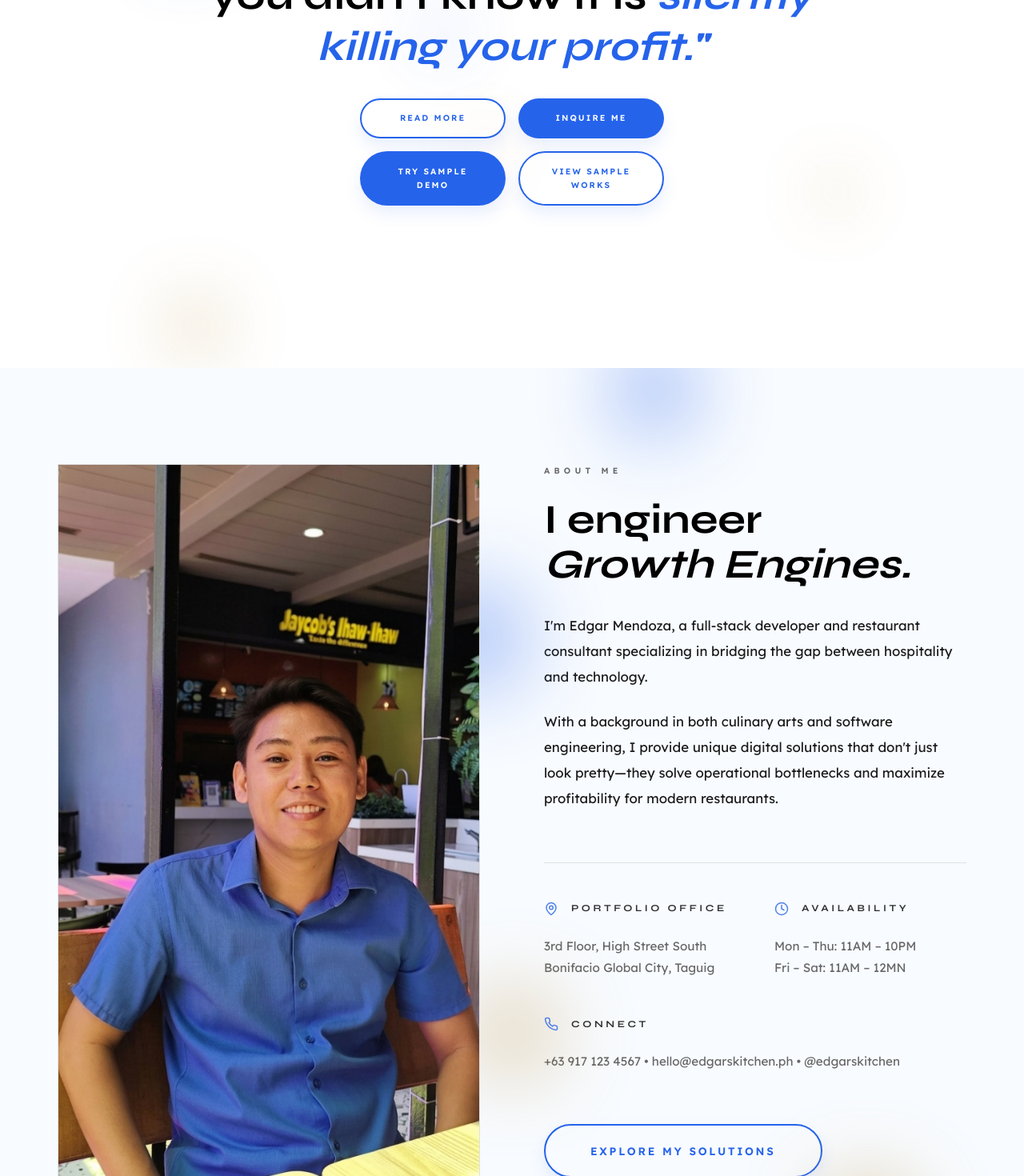
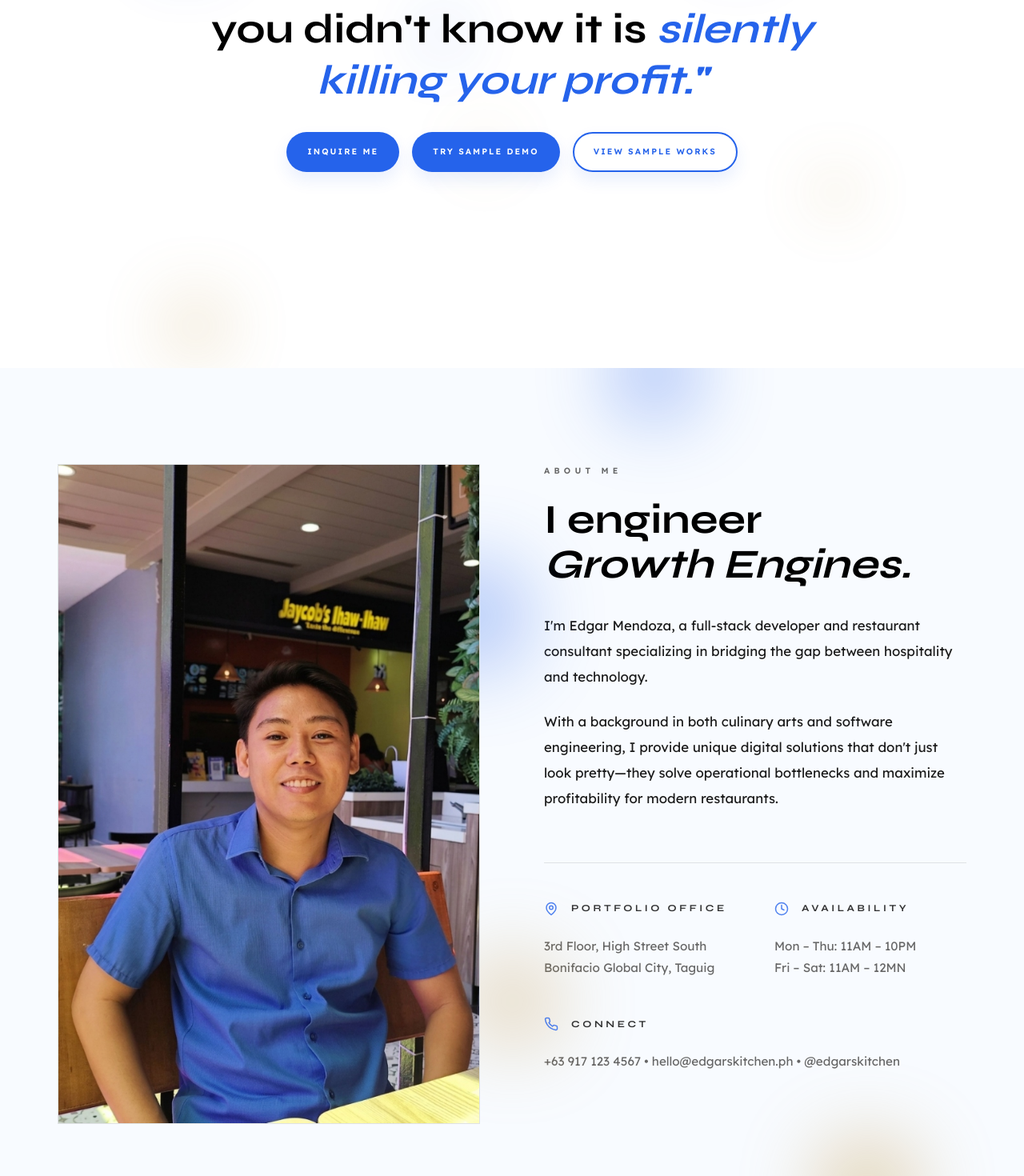
Before and after one commit to edgarxmendoxa74-blip/Edgar-Mendoza-portfolio, a React (Vite) app: page / in a window 1280 px wide. Shown: the part 340-1810 px from the top of the page at 80% size. Built offline with nearby package versions, Linux system fonts and the light colour scheme; a web font is replaced by a local one.

Commit message:
Remove 'Read More' hero button and 'Explore My Solutions' About button

```diff
--- a/src/Home.jsx
+++ b/src/Home.jsx
@@ -241,8 +241,7 @@ const Home = () => {
                         <h1 className="hero-title" style={{ fontFamily: 'var(--font-serif)', fontSize: 'clamp(1.8rem, 4.5vw, 3.2rem)', color: 'var(--white)', lineHeight: 1.25, marginBottom: '2rem', maxWidth: '850px' }}>
                             "If you do not fix your <span style={{ fontStyle: 'italic', textDecoration: 'underline', color: 'var(--accent-gold)' }}>menu</span>, you didn't know it is <span style={{ fontStyle: 'italic', color: 'var(--blue)' }}>silently killing your profit."</span>
                         </h1>
-                        <div className="hero-btns-wrapper" style={{ display: 'grid', gridTemplateColumns: '1fr 1fr', gap: '1rem', maxWidth: '380px', margin: '0 auto' }}>
-                            <a href="#about" className="btn btn-outline btn-hero" style={{ padding: '0.9rem 1.5rem', fontSize: '0.65rem' }}>Read More</a>
+                        <div className="hero-btns-wrapper" style={{ display: 'flex', gap: '1rem', justifyContent: 'center', margin: '0 auto' }}>
                             <a href="#contact" className="btn btn-gold btn-hero" style={{ padding: '0.9rem 1.5rem', fontSize: '0.65rem' }}>Inquire Me</a>
                             <a href="#menu" className="btn btn-gold btn-hero" style={{ padding: '0.9rem 1.5rem', fontSize: '0.65rem' }}>Try Sample Demo</a>
                             <a href="#gallery" className="btn btn-outline btn-hero" style={{ padding: '0.9rem 1.5rem', fontSize: '0.65rem' }}>View Sample Works</a>
@@ -301,7 +300,7 @@ const Home = () => {
                                     </p>
                                 </div>
                             </div>
-                            <a href="#menu" className="btn btn-outline">Explore My Solutions</a>
+
                         </div>
                     </div>
                 </div>
```
